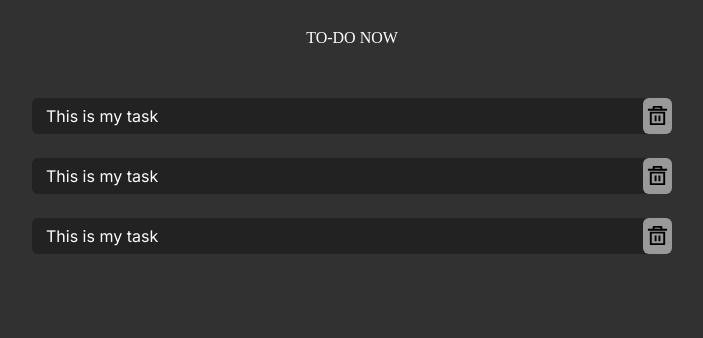
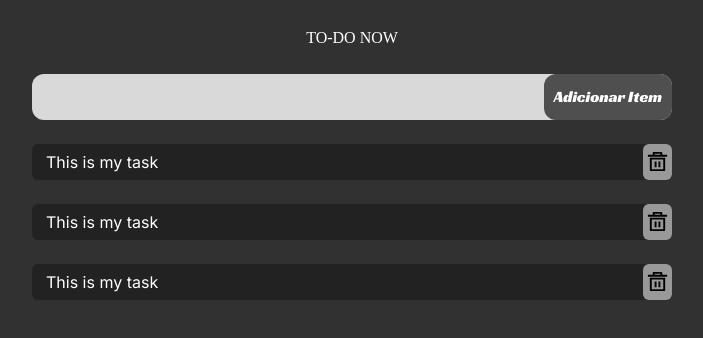
Before and after one commit to DropperDEV/todoList, a React (Vite) app: page / in a window 1280 px wide. Shown: the top 338 px of the page, without its empty margins (288-991 px from the left). Built offline with nearby package versions, Linux system fonts and the light colour scheme.

Commit message:
feat: add <InputAddItem/>

```diff
--- a/src/components/Button.tsx
+++ b/src/components/Button.tsx
@@ -19,6 +19,9 @@ const StyledButtonDelete = styled.button`
 
 const StyledButtonAdd = styled(StyledButtonDelete)`
   background-color: #4f4f4f;
+  color: #fff;
+  padding: 10px 10px 10px 10px;
+  border-radius: 12px;
   font-family: var(--special);
 `;
 
@@ -34,7 +37,7 @@ export function Button({ type }: IButton) {
           <RiDeleteBin5Line size={23} />
         </StyledButtonDelete>
       )}
-      {type === "add" && <StyledButtonAdd>Add item</StyledButtonAdd>}
+      {type === "add" && <StyledButtonAdd>Adicionar Item</StyledButtonAdd>}
     </>
   );
 }
--- a/src/components/InputAddItem.tsx
+++ b/src/components/InputAddItem.tsx
@@ -1,10 +1,18 @@
 import styled from "styled-components"
+import { Button } from "./Button"
 
 const StyledInputContainer = styled.div`
-    width: 50%;
-    background-color: #FFF;
-    border-radius: 6px;
+    width: 40rem;
+    padding: 10px 10px 10px 10px;
+    background-color: #D9D9D9;
+    border-radius: 12px;
     position: relative;
+
+    input{
+        background-color: #D9D9D9;
+        border: none;
+        width: 31rem;
+    }
 `
 
 
@@ -12,7 +20,8 @@ const StyledInputContainer = styled.div`
 export default function InputAddItem() {
   return (
     <StyledInputContainer>
-
+        <input type="text" />
+        <Button type="add"/>
     </StyledInputContainer>
   )
 }
```
